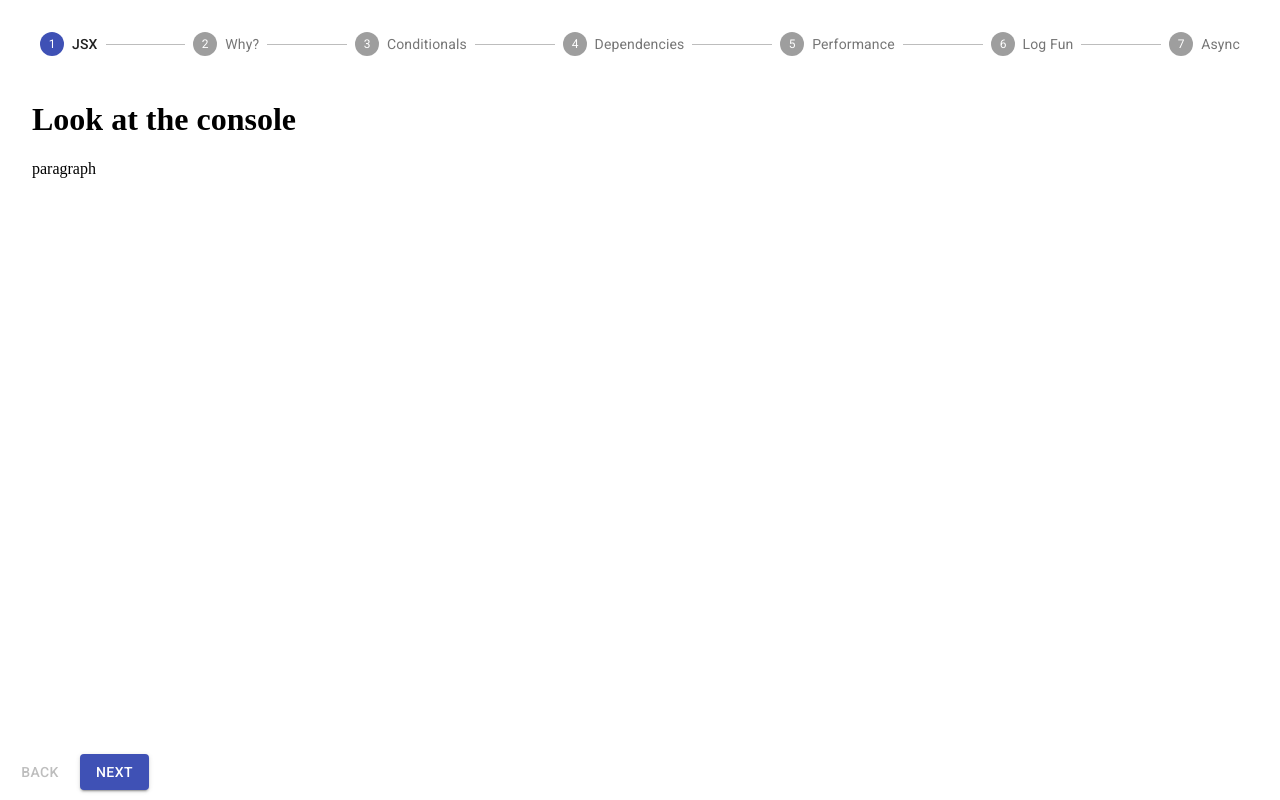
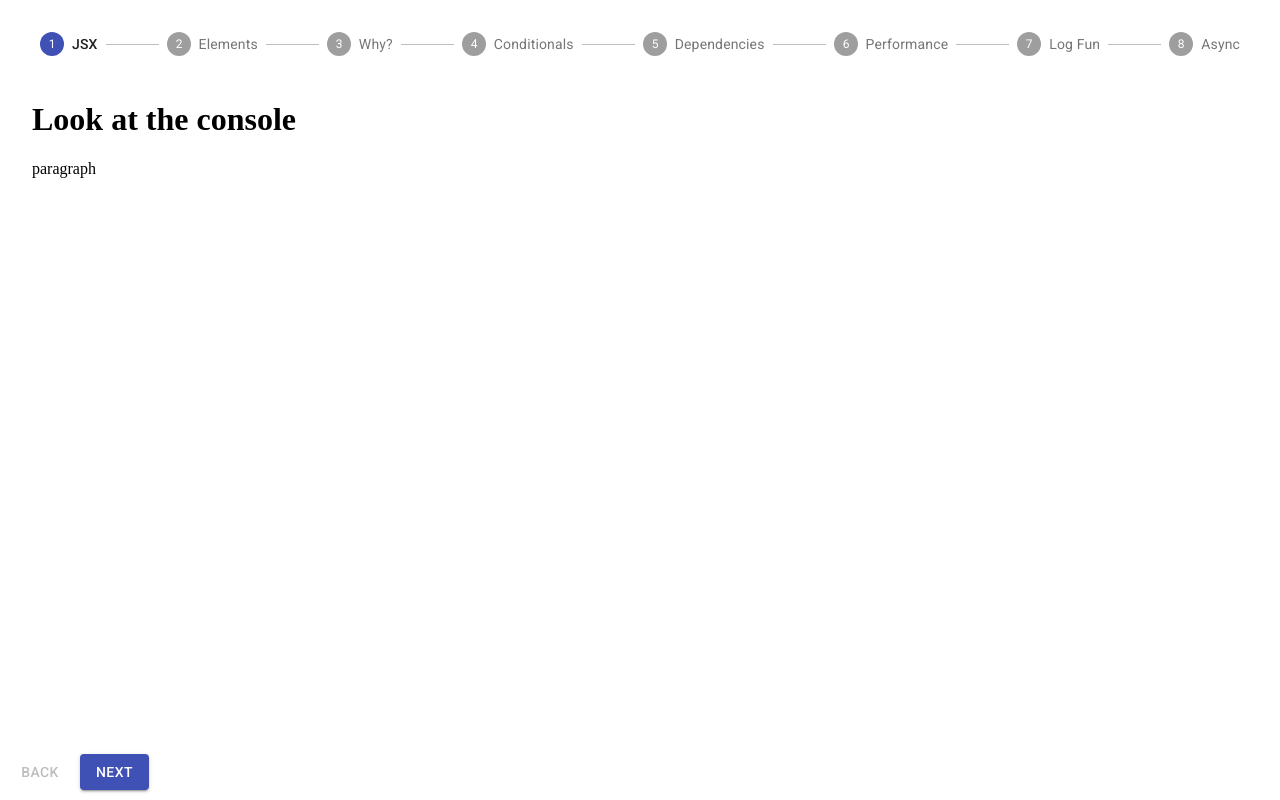
Before and after one commit to tomporat247/react-tech-talk, a React (Create React App) app: page / in a window 1280 px wide. Built offline with nearby package versions, Linux system fonts and the light colour scheme.

Commit message:
add Elements

```diff
--- a/src/components/Stepper.jsx
+++ b/src/components/Stepper.jsx
@@ -13,6 +13,7 @@ import Dependencies from "./steps/Dependencies";
 import Performance from "./steps/Performance";
 import Async from "./steps/Async";
 import { Link, useParams } from "react-router-dom";
+import elements from "./steps/Elements";
 
 const useStyles = makeStyles((theme) => ({
   root: {
@@ -33,6 +34,10 @@ const getSteps = () => {
     {
       title: "JSX",
       content: <Jsx> </Jsx>,
+    },
+    {
+      title: "Elements",
+      content: <elements> </elements>,
     },
     {
       title: "Why?",
--- /dev/null
+++ b/src/components/steps/Elements.jsx
@@ -0,0 +1,5 @@
+const Elements = () => {
+    return <div>Hello from Elements component</div>
+}
+
+export default Elements;
```
